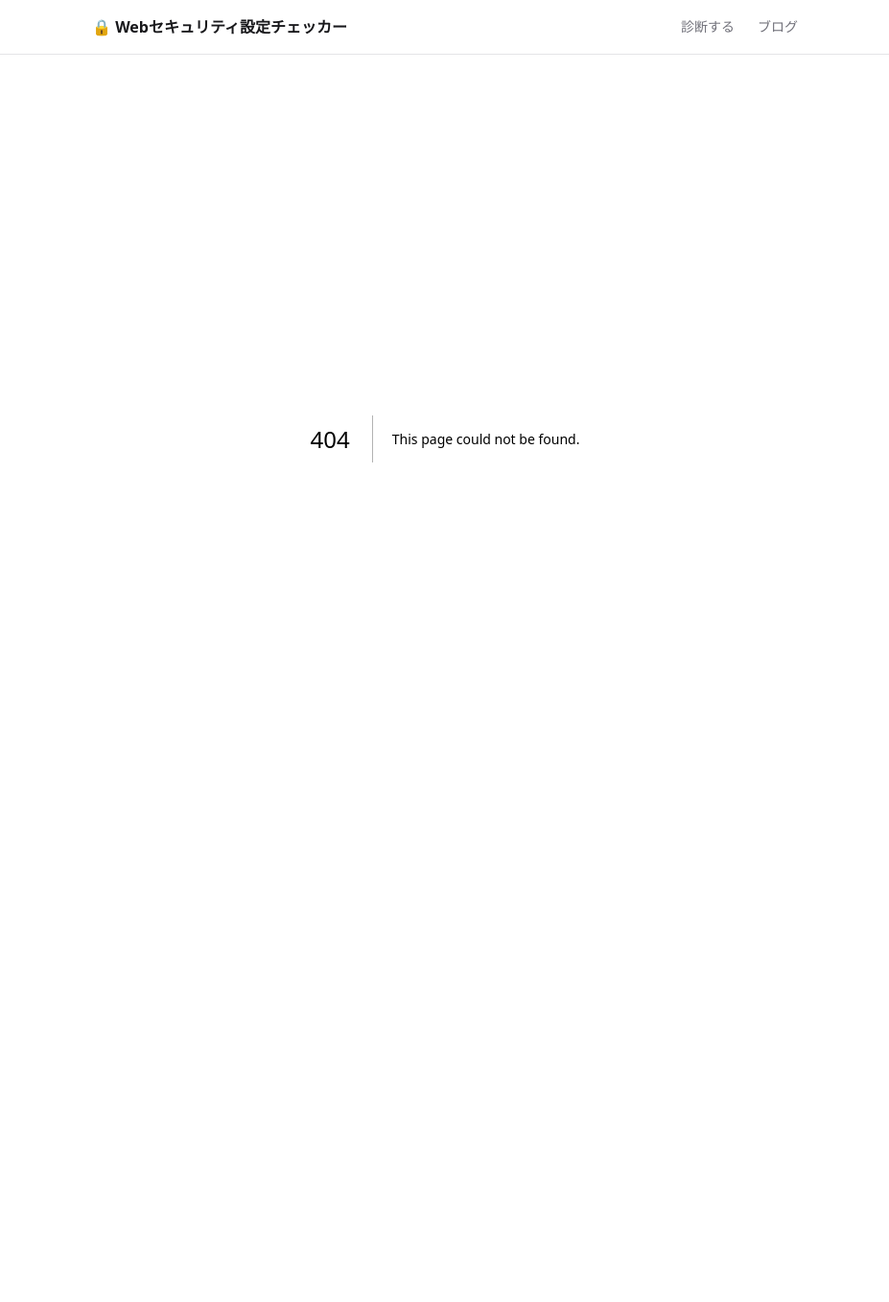
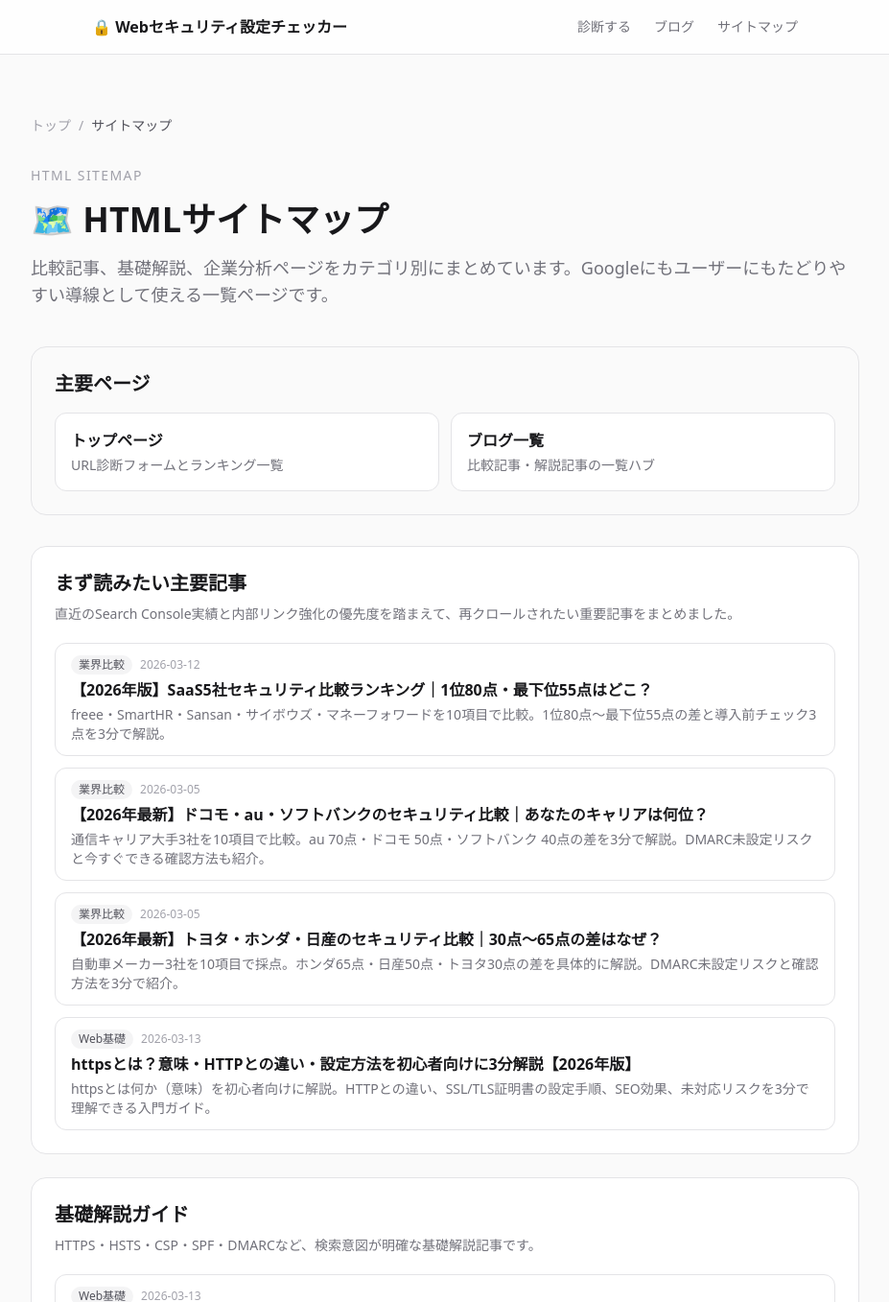
Before and after one commit to okkuso/security-checker, a Next.js app: page /site-map in a window 1280 px wide. Before the commit this address had no page. Shown: the top 1357 px of the page at 96% size, without its empty margins (176-1103 px from the left). Before the commit the page ends 857 px from the top, so only its background shows below. Built offline with nearby package versions, Linux system fonts and the light colour scheme.

Commit message:
Add HTML sitemap for SEO crawlability

```diff
--- a/src/app/blog/page.tsx
+++ b/src/app/blog/page.tsx
@@ -75,7 +75,12 @@ export default function BlogPage() {
       </div>
 
       <section className="mb-10">
-        <h2 className="text-lg font-semibold text-zinc-900 mb-4">注目の比較記事</h2>
+        <div className="flex items-center justify-between mb-4">
+          <h2 className="text-lg font-semibold text-zinc-900">注目の比較記事</h2>
+          <Link href="/site-map" className="text-sm text-zinc-400 hover:text-zinc-600 transition-colors">
+            HTMLサイトマップ →
+          </Link>
+        </div>
         <div className="grid gap-4 sm:grid-cols-3">
           {featuredArticles.map((article) => (
             <Link
--- a/src/app/layout.tsx
+++ b/src/app/layout.tsx
@@ -74,6 +74,9 @@ export default function RootLayout({ children }: { children: React.ReactNode })
               <Link href="/blog" className="text-zinc-500 hover:text-zinc-900 transition-colors">
                 ブログ
               </Link>
+              <Link href="/site-map" className="text-zinc-500 hover:text-zinc-900 transition-colors">
+                サイトマップ
+              </Link>
             </nav>
           </div>
         </header>
--- a/src/app/page.tsx
+++ b/src/app/page.tsx
@@ -159,8 +159,29 @@ export default function Home() {
         </div>
       </section>
 
+      <section className="mt-16 rounded-2xl border border-zinc-200 bg-zinc-50 p-6">
+        <div className="flex flex-col gap-3 sm:flex-row sm:items-center sm:justify-between">
+          <div>
+            <h2 className="text-lg font-semibold text-zinc-900">🗺️ 記事をまとめてたどる</h2>
+            <p className="text-sm text-zinc-500 mt-1">
+              比較記事・基礎解説・企業分析を一覧できるHTMLサイトマップを追加しました。
+            </p>
+          </div>
+          <Link
+            href="/site-map"
+            className="inline-flex items-center justify-center rounded-xl bg-zinc-900 px-5 py-3 text-sm font-bold text-white hover:bg-zinc-800 transition-colors"
+          >
+            サイトマップを見る →
+          </Link>
+        </div>
+      </section>
+
       {/* Footer */}
       <footer className="text-center text-zinc-400 text-xs mt-16 pt-6 border-t border-zinc-200">
+        <div className="flex items-center justify-center gap-4 mb-3 text-sm">
+          <Link href="/blog" className="hover:text-zinc-600 transition-colors">ブログ</Link>
+          <Link href="/site-map" className="hover:text-zinc-600 transition-colors">サイトマップ</Link>
+        </div>
         本チェックは公開情報に基づくセキュリティ設定の確認であり、Webサイトの安全性を保証・否定するものではありません。
       </footer>
     </main>
--- /dev/null
+++ b/src/app/site-map/page.tsx
@@ -0,0 +1,169 @@
+import Link from "next/link";
+import Script from "next/script";
+import { articles } from "@/content/articles";
+import type { Metadata } from "next";
+
+const BASE_URL = "https://security-check-site.net";
+
+export const metadata: Metadata = {
+  title: "HTMLサイトマップ｜比較記事・基礎解説・企業分析の一覧",
+  description:
+    "security-check-site.net の主要ページをカテゴリ別にまとめたHTMLサイトマップ。比較記事、HTTPS/DMARC解説、企業分析ページを一覧できます。",
+  alternates: {
+    canonical: "/site-map",
+  },
+  openGraph: {
+    title: "HTMLサイトマップ｜比較記事・基礎解説・企業分析の一覧",
+    description:
+      "比較記事・基礎解説・企業分析ページをカテゴリ別にまとめたHTMLサイトマップです。",
+  },
+};
+
+const featuredSlugs = ["compare-saas", "compare-telecom", "compare-automobile", "what-is-https"];
+const foundationalSlugs = ["what-is-https", "what-is-hsts", "what-is-csp", "what-is-spf", "what-is-dmarc"];
+
+const featuredArticles = featuredSlugs
+  .map((slug) => articles.find((article) => article.slug === slug))
+  .filter((article): article is NonNullable<typeof article> => Boolean(article));
+
+const foundationalArticles = foundationalSlugs
+  .map((slug) => articles.find((article) => article.slug === slug))
+  .filter((article): article is NonNullable<typeof article> => Boolean(article));
+
+const companyArticles = articles.filter((article) => article.category === "企業分析");
+const comparisonArticles = articles.filter(
+  (article) => article.slug.startsWith("compare-") && !featuredSlugs.includes(article.slug)
+);
+
+function getBreadcrumbJsonLd() {
+  return {
+    "@context": "https://schema.org",
+    "@type": "BreadcrumbList",
+    itemListElement: [
+      { "@type": "ListItem", position: 1, name: "トップ", item: BASE_URL },
+      { "@type": "ListItem", position: 2, name: "サイトマップ", item: `${BASE_URL}/site-map` },
+    ],
+  };
+}
+
+function getItemListJsonLd() {
+  const allLinks = [
+    { name: "トップページ", url: BASE_URL },
+    { name: "ブログ一覧", url: `${BASE_URL}/blog` },
+    ...articles.map((article) => ({
+      name: article.title,
+      url: `${BASE_URL}/blog/${article.slug}`,
+    })),
+  ];
+
+  return {
+    "@context": "https://schema.org",
+    "@type": "ItemList",
+    itemListElement: allLinks.map((item, index) => ({
+      "@type": "ListItem",
+      position: index + 1,
+      url: item.url,
+      name: item.name,
+    })),
+  };
+}
+
+function LinkList({ title, description, items }: { title: string; description: string; items: typeof articles }) {
+  if (items.length === 0) return null;
+
+  return (
+    <section className="rounded-2xl border border-zinc-200 bg-white p-6">
+      <h2 className="text-xl font-bold text-zinc-900">{title}</h2>
+      <p className="text-sm text-zinc-500 mt-2 mb-5">{description}</p>
+      <div className="space-y-3">
+        {items.map((article) => (
+          <Link
+            key={article.slug}
+            href={`/blog/${article.slug}`}
+            className="block rounded-xl border border-zinc-200 px-4 py-3 hover:border-zinc-300 hover:bg-zinc-50 transition-all"
+          >
+            <div className="flex flex-wrap items-center gap-2 mb-1">
+              <span className="text-xs font-medium px-2 py-0.5 rounded-full bg-zinc-100 text-zinc-600">
+                {article.category}
+              </span>
+              <span className="text-xs text-zinc-400">{article.updatedAt ?? article.publishedAt}</span>
+            </div>
+            <div className="font-semibold text-zinc-900">{article.title}</div>
+            <p className="text-sm text-zinc-500 mt-1 line-clamp-2">{article.description}</p>
+          </Link>
+        ))}
+      </div>
+    </section>
+  );
+}
+
+export default function SiteMapPage() {
+  return (
+    <main className="max-w-4xl mx-auto px-4 py-16">
+      <Script
+        id="sitemap-breadcrumb-jsonld"
+        type="application/ld+json"
+        dangerouslySetInnerHTML={{ __html: JSON.stringify(getBreadcrumbJsonLd()) }}
+      />
+      <Script
+        id="sitemap-itemlist-jsonld"
+        type="application/ld+json"
+        dangerouslySetInnerHTML={{ __html: JSON.stringify(getItemListJsonLd()) }}
+      />
+
+      <nav className="flex items-center gap-2 text-sm text-zinc-400 mb-8">
+        <Link href="/" className="hover:text-zinc-600">トップ</Link>
+        <span>/</span>
+        <span className="text-zinc-600">サイトマップ</span>
+      </nav>
+
+      <div className="mb-10">
+        <p className="text-sm font-medium text-zinc-400 tracking-widest uppercase mb-4">HTML Sitemap</p>
+        <h1 className="text-3xl sm:text-4xl font-bold text-zinc-900 mb-4">🗺️ HTMLサイトマップ</h1>
+        <p className="text-zinc-500 text-lg">
+          比較記事、基礎解説、企業分析ページをカテゴリ別にまとめています。Googleにもユーザーにもたどりやすい導線として使える一覧ページです。
+        </p>
+      </div>
+
+      <section className="rounded-2xl border border-zinc-200 bg-zinc-50 p-6 mb-8">
+        <h2 className="text-xl font-bold text-zinc-900 mb-4">主要ページ</h2>
+        <div className="grid gap-3 sm:grid-cols-2">
+          <Link href="/" className="rounded-xl border border-zinc-200 bg-white px-4 py-4 hover:border-zinc-300 hover:bg-zinc-50 transition-all">
+            <div className="font-semibold text-zinc-900">トップページ</div>
+            <p className="text-sm text-zinc-500 mt-1">URL診断フォームとランキング一覧</p>
+          </Link>
+          <Link href="/blog" className="rounded-xl border border-zinc-200 bg-white px-4 py-4 hover:border-zinc-300 hover:bg-zinc-50 transition-all">
+            <div className="font-semibold text-zinc-900">ブログ一覧</div>
+            <p className="text-sm text-zinc-500 mt-1">比較記事・解説記事の一覧ハブ</p>
+          </Link>
+        </div>
+      </section>
+
+      <div className="grid gap-6">
+        <LinkList
+          title="まず読みたい主要記事"
+          description="直近のSearch Console実績と内部リンク強化の優先度を踏まえて、再クロールされたい重要記事をまとめました。"
+          items={featuredArticles}
+        />
+
+        <LinkList
+          title="基礎解説ガイド"
+          description="HTTPS・HSTS・CSP・SPF・DMARCなど、検索意図が明確な基礎解説記事です。"
+          items={foundationalArticles}
+        />
+
+        <LinkList
+          title="比較記事"
+          description="業界ごとのセキュリティ比較記事を一覧でたどれます。"
+          items={comparisonArticles}
+        />
+
+        <LinkList
+          title="企業分析記事"
+          description="企業ごとの診断記事をまとめた一覧です。"
+          items={companyArticles}
+        />
+      </div>
+    </main>
+  );
+}
--- a/src/app/sitemap.ts
+++ b/src/app/sitemap.ts
@@ -4,11 +4,22 @@ import { articles } from "@/content/articles";
 const BASE_URL = "https://security-check-site.net";
 
 export default function sitemap(): MetadataRoute.Sitemap {
+  const priorityMap: Record<string, number> = {
+    "compare-saas": 0.9,
+    "compare-telecom": 0.9,
+    "compare-automobile": 0.85,
+    "what-is-https": 0.85,
+    "what-is-dmarc": 0.8,
+    "what-is-spf": 0.8,
+    "what-is-csp": 0.8,
+    "what-is-hsts": 0.8,
+  };
+
   const blogEntries = articles.map((article) => ({
     url: `${BASE_URL}/blog/${article.slug}`,
     lastModified: new Date(article.updatedAt ?? article.publishedAt),
     changeFrequency: "weekly" as const,
-    priority: 0.7,
+    priority: priorityMap[article.slug] ?? 0.7,
   }));
 
   return [
@@ -22,6 +33,12 @@ export default function sitemap(): MetadataRoute.Sitemap {
       url: `${BASE_URL}/blog`,
       lastModified: new Date(),
       changeFrequency: "weekly",
+      priority: 0.9,
+    },
+    {
+      url: `${BASE_URL}/site-map`,
+      lastModified: new Date(),
+      changeFrequency: "weekly",
       priority: 0.8,
     },
     ...blogEntries,
```
